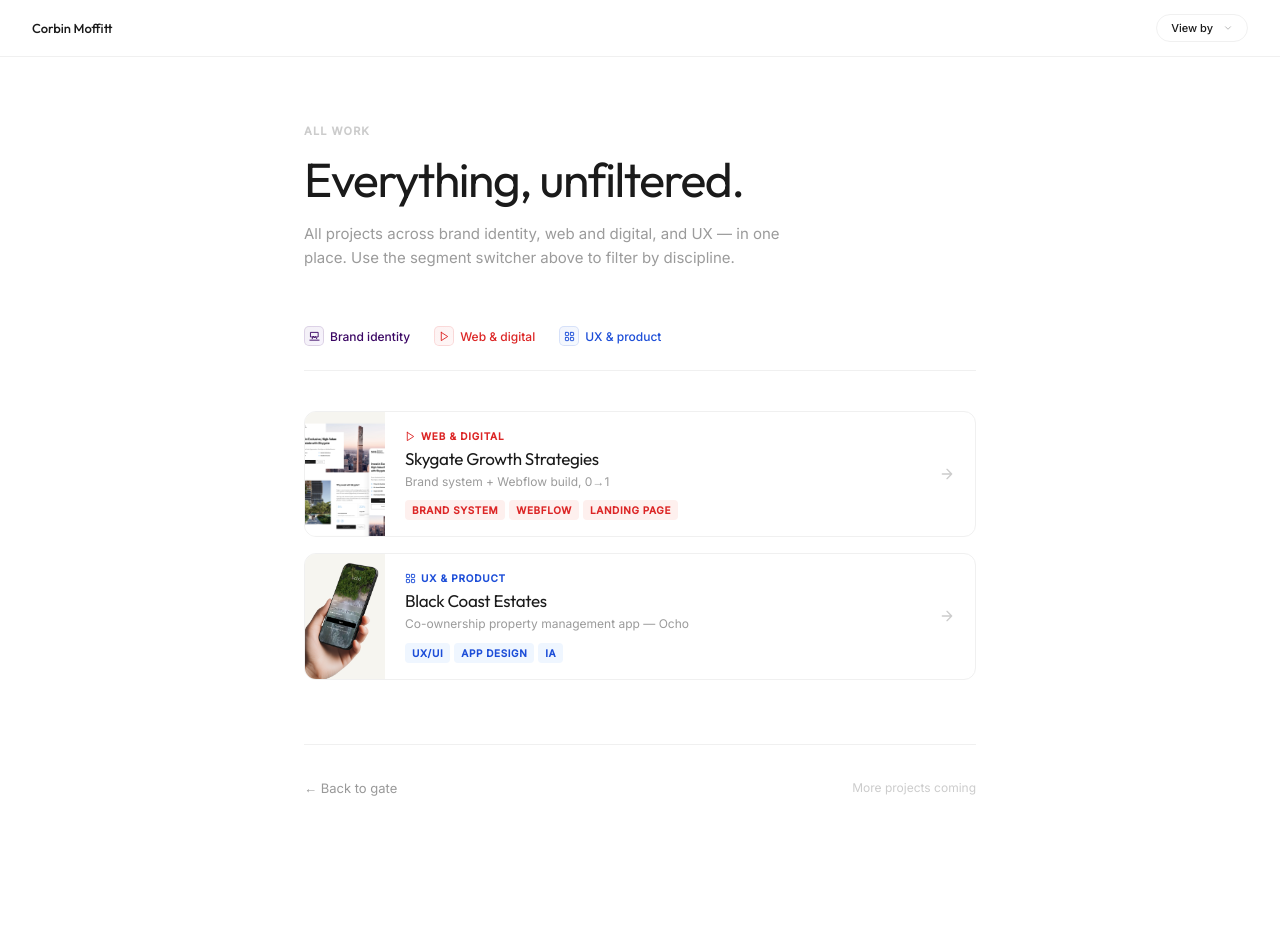
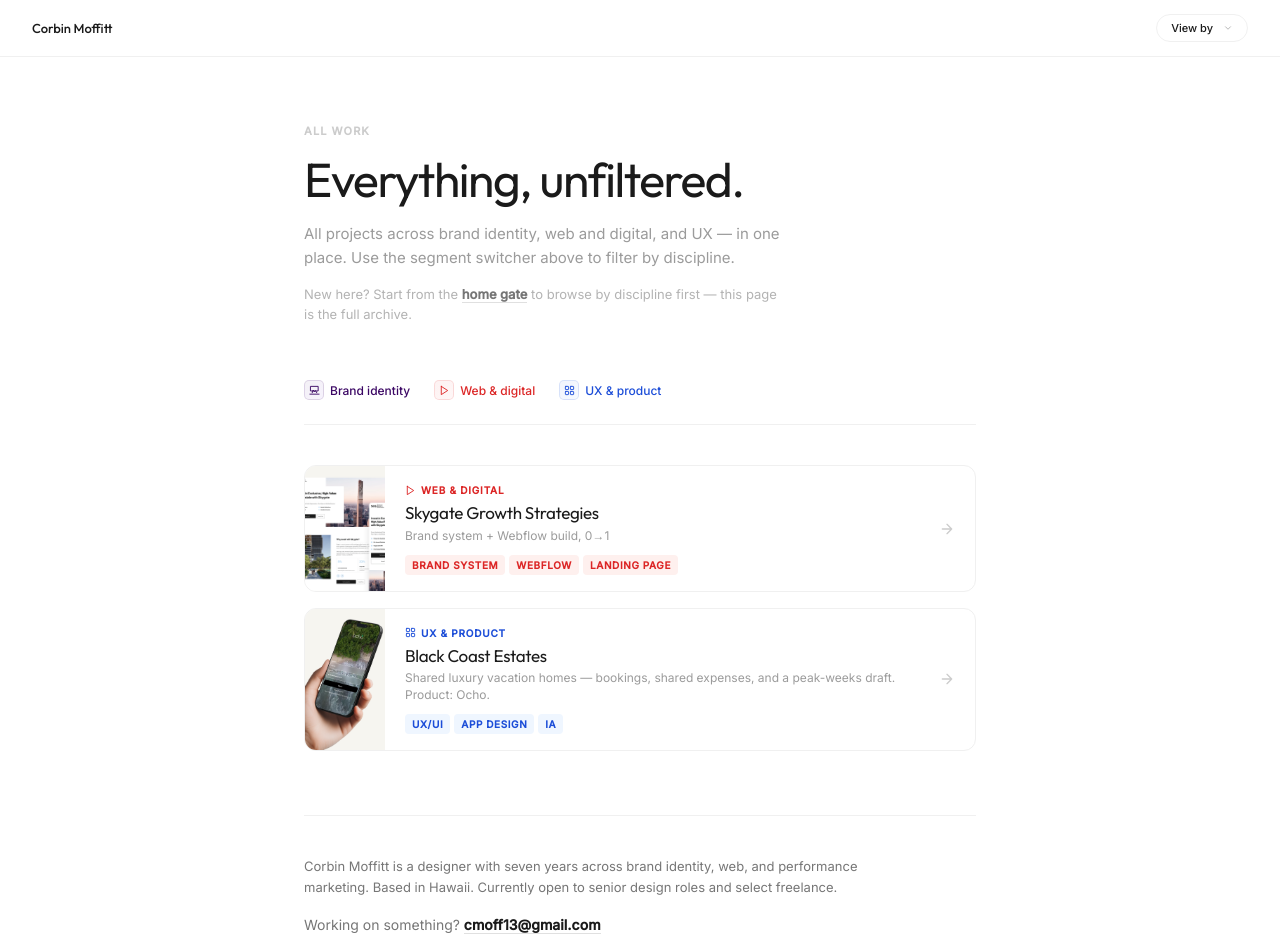
Before and after one commit to cmoff13/corbin-portfolio, a Next.js app: page /work in a window 1280 px wide. Shown: the top 952 px of the page. Before the commit the page ends 895 px from the top, so only its background shows below. Built offline with nearby package versions, Linux system fonts and the light colour scheme.

Commit message:
Your message here

```diff
--- a/src/app/work/page.tsx
+++ b/src/app/work/page.tsx
@@ -1,7 +1,9 @@
 'use client'
 
+import Link from 'next/link'
 import { useRouter } from 'next/navigation'
 import { CASE_STUDIES, SEGMENTS } from '@/lib/segments'
+import ContactCta from '@/components/ContactCta'
 
 const THUMBNAILS: Record<string, string> = {
   'black-coast-estates': '/images/black-coast/thumbnail.jpg',
@@ -66,6 +68,23 @@ export default function WorkPage() {
           maxWidth: '480px',
         }}>
           All projects across brand identity, web and digital, and UX — in one place. Use the segment switcher above to filter by discipline.
+        </p>
+        <p style={{
+          fontFamily: "'Inter', sans-serif",
+          fontSize: '13px',
+          color: '#b3b3b3',
+          lineHeight: 1.55,
+          maxWidth: '480px',
+          marginTop: '14px',
+        }}>
+          New here? Start from the{' '}
+          <Link
+            href="/"
+            style={{ color: '#767676', fontWeight: 600, textDecoration: 'none', borderBottom: '1px solid rgba(0,0,0,0.12)' }}
+          >
+            home gate
+          </Link>
+          {' '}to browse by discipline first — this page is the full archive.
         </p>
       </div>
 
@@ -282,9 +301,17 @@ export default function WorkPage() {
         })}
       </div>
 
+      <div style={{
+        marginTop: '64px',
+        paddingTop: '40px',
+        borderTop: '1px solid #f0f0f0',
+      }}>
+        <ContactCta variant="full" accentColor="#1a1a1a" />
+      </div>
+
       {/* Footer */}
       <div style={{
-        marginTop: '64px',
+        marginTop: '32px',
         paddingTop: '32px',
         borderTop: '1px solid #f0f0f0',
         display: 'flex',
--- /dev/null
+++ b/src/components/ContactCta.tsx
@@ -0,0 +1,56 @@
+'use client'
+
+import { ABOUT_COPY } from '@/lib/segments'
+
+export default function ContactCta({
+  variant = 'compact',
+  accentColor = '#1a1a1a',
+  align = 'left',
+}: {
+  variant?: 'full' | 'compact'
+  accentColor?: string
+  align?: 'left' | 'center'
+}) {
+  return (
+    <div
+      style={{
+        textAlign: align,
+        maxWidth: variant === 'full' ? '560px' : undefined,
+        marginLeft: align === 'center' ? 'auto' : undefined,
+        marginRight: align === 'center' ? 'auto' : undefined,
+      }}
+    >
+      {variant === 'full' && (
+        <p style={{
+          fontFamily: "'Inter', sans-serif",
+          fontSize: '13px',
+          color: '#767676',
+          lineHeight: 1.65,
+          marginBottom: '16px',
+        }}>
+          {ABOUT_COPY.bio}
+        </p>
+      )}
+      <p style={{
+        fontFamily: "'Inter', sans-serif",
+        fontSize: '14px',
+        color: '#4a4a4a',
+        lineHeight: 1.5,
+        margin: 0,
+      }}>
+        <span style={{ color: '#767676' }}>{ABOUT_COPY.contactCta} </span>
+        <a
+          href={`mailto:${ABOUT_COPY.contactEmail}`}
+          style={{
+            color: accentColor,
+            fontWeight: 600,
+            textDecoration: 'none',
+            borderBottom: '1px solid rgba(0,0,0,0.12)',
+          }}
+        >
+          {ABOUT_COPY.contactEmail}
+        </a>
+      </p>
+    </div>
+  )
+}
--- a/src/lib/segments.ts
+++ b/src/lib/segments.ts
@@ -48,7 +48,8 @@ export const CASE_STUDIES: CaseStudy[] = [
   {
     slug: 'black-coast-estates',
     title: 'Black Coast Estates',
-    subtitle: 'Co-ownership property management app — Ocho',
+    subtitle:
+      'Shared luxury vacation homes — bookings, shared expenses, and a peak-weeks draft. Product: Ocho.',
     primarySegment: 'ux',
     alsoIn: [],
     tags: ['UX/UI', 'App design', 'IA', 'Figma prototype'],
```
Also changed, not shown: src/app/brand/page.tsx (+9 -0 lines), src/app/ux/page.tsx (+9 -0 lines), src/app/web/page.tsx (+9 -0 lines), src/app/work/[slug]/page.tsx (+17 -4 lines), src/components/SegmentGate.tsx (+17 -4 lines).
